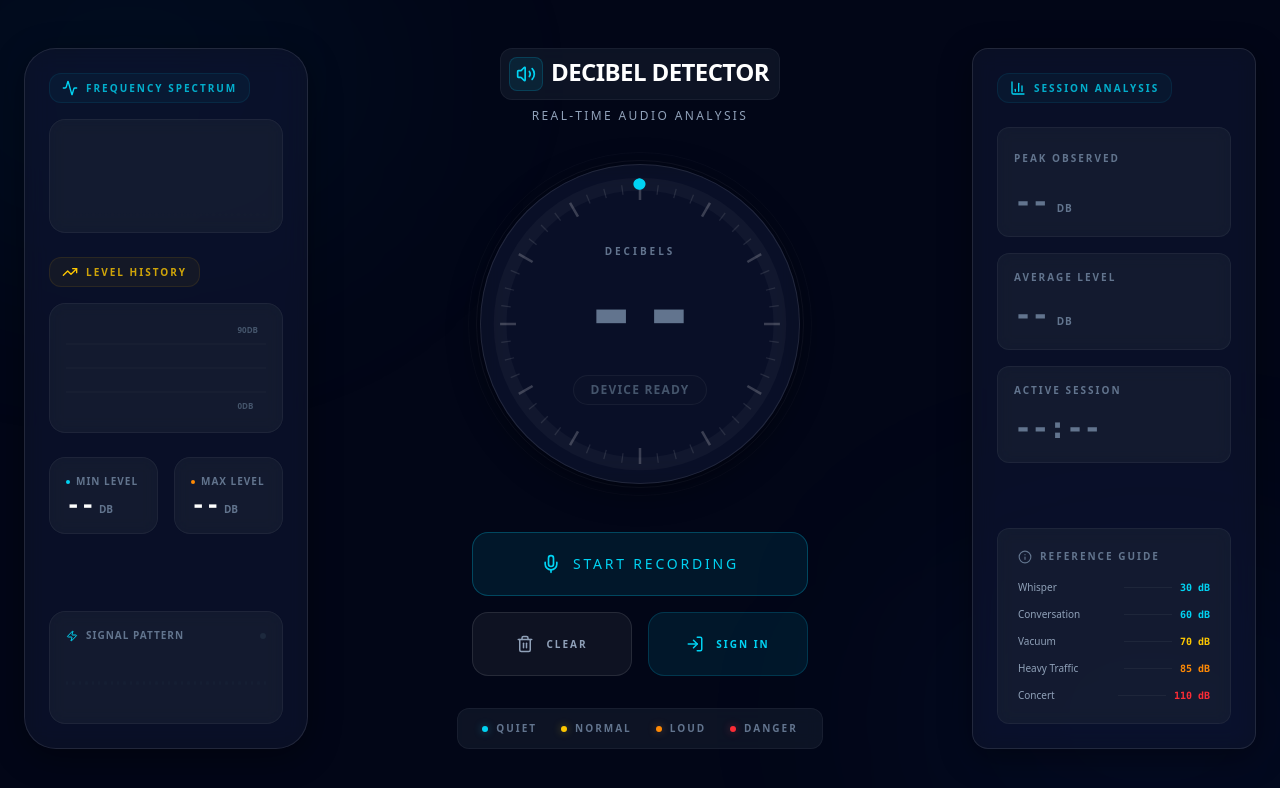
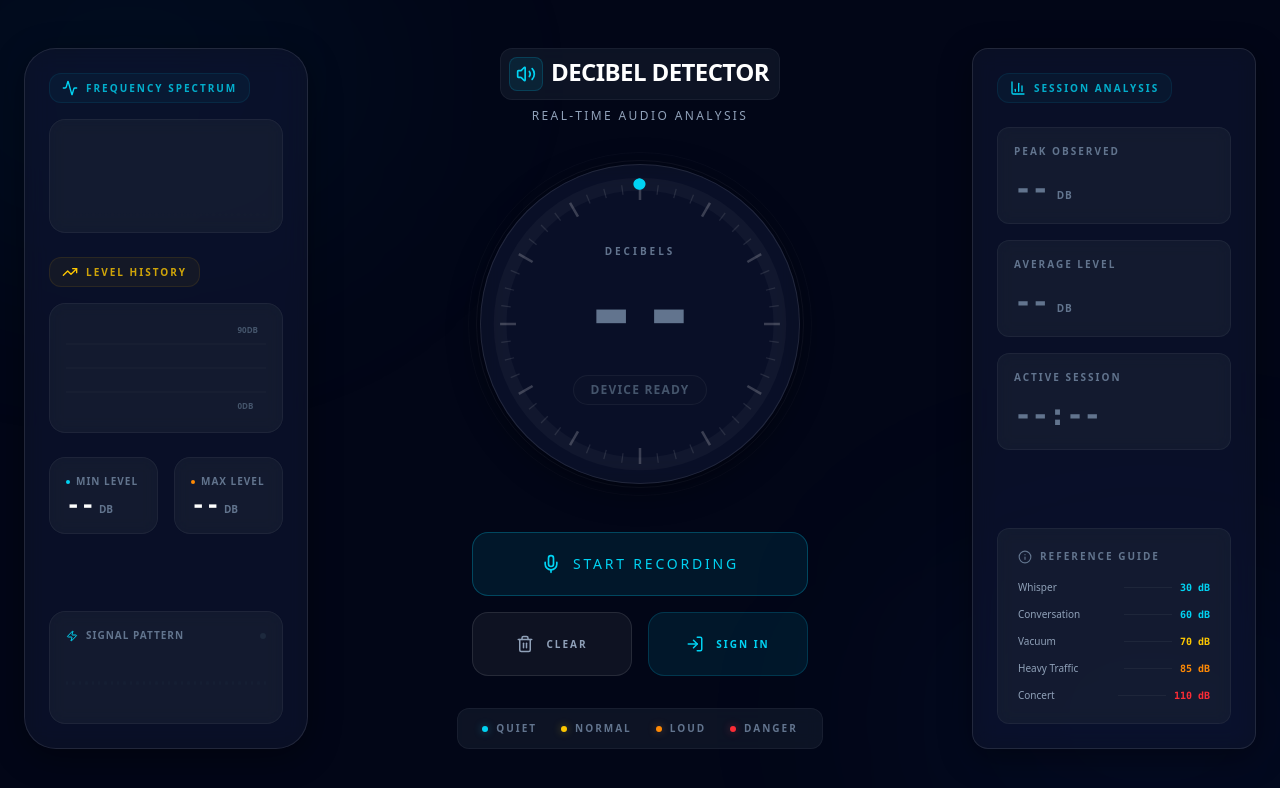
Before and after one commit to thaitommytran/decibel-detector-v2, a React (Vite) app: page / in a window 1280 px wide. Shown: the top 788 px of the page. Built offline with nearby package versions, Linux system fonts and the light colour scheme.

Commit message:
fixed spacing to match adjacent cards

```diff
--- a/src/components/StatsCard.tsx
+++ b/src/components/StatsCard.tsx
@@ -16,14 +16,14 @@ export function StatsCard({
   action,
 }: StatsCardProps) {
   return (
-    <div className="glass-card rounded-xl p-4 transition-all hover:bg-white/5 group border border-white/[0.03]">
+    <div className="relative glass-card rounded-xl p-4 transition-all hover:bg-white/5 group border border-white/[0.03]">
       <div className="flex items-center justify-between mb-3">
         <span className="text-[10px] font-bold text-slate-500 uppercase tracking-[0.2em]">
           {label}
         </span>
-        <div className="opacity-0 group-hover:opacity-100 transition-opacity">
-          {action}
-        </div>
+      </div>
+      <div className="absolute top-3 right-3 opacity-0 group-hover:opacity-100 transition-opacity">
+        {action}
       </div>
       <div className="flex items-baseline gap-2">
         <span
```
